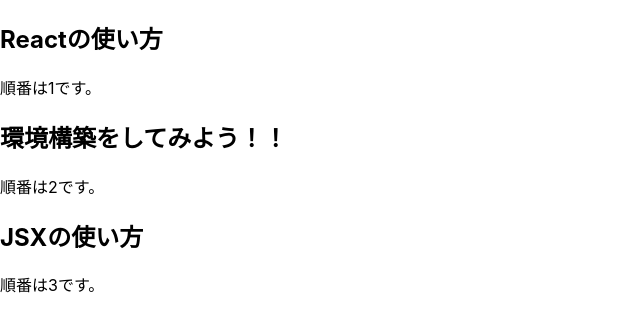
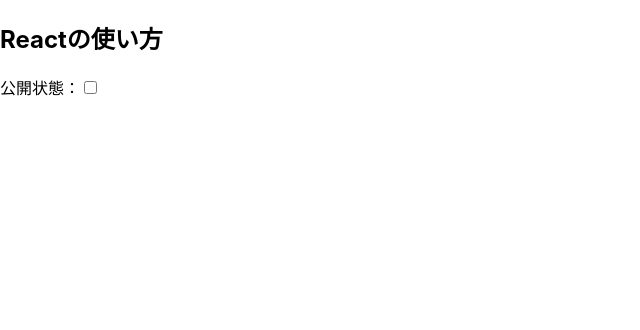
Before and after one commit to D-suke0614/torazemi, a React (Create React App) app: page / in a window 1280 px wide. Shown: the top 330 px of the page, without its empty margins (0-640 px from the left). Built offline with nearby package versions, Linux system fonts and the light colour scheme.

Commit message:
compnent_2

```diff
--- a/src/Article.jsx
+++ b/src/Article.jsx
@@ -5,7 +5,8 @@
   return (
     <div>
       <h2>{props.title}</h2>
-      <p>順番は{props.order}です。</p>
+      <label htmlFor = 'check'>公開状態：</label>
+      <input type = 'checkbox' checked = {props.isPublished} id = 'check' onClick = {() => props.toggle()} />
     </div>
   )
 };
--- a/src/Blog.jsx
+++ b/src/Blog.jsx
@@ -4,14 +4,24 @@
 class Blog extends React.Component {
   constructor(props) {
     super(props);
+    this.state = {
+      isPublished: false,
+      order: 1
+    }
   }
+
+  // 公開状態を反転させる関数
+  togglePublished = () => {
+    this.setState({
+      isPublished: !this.state.isPublished
+    })
+  };
+
   render() {
     const authorName = "Torahack"
     return (
       <>
-        <Article title = {"Reactの使い方"} order = {1}/>
-        <Article title = {"環境構築をしてみよう！！"} order = {2}/>
-        <Article title = {"JSXの使い方"} order = {3}/>
+        <Article title = {"Reactの使い方"} isPublished={this.state.isPublished} toggle={() => this.togglePublished()} />
       </>
     )
   }
```
